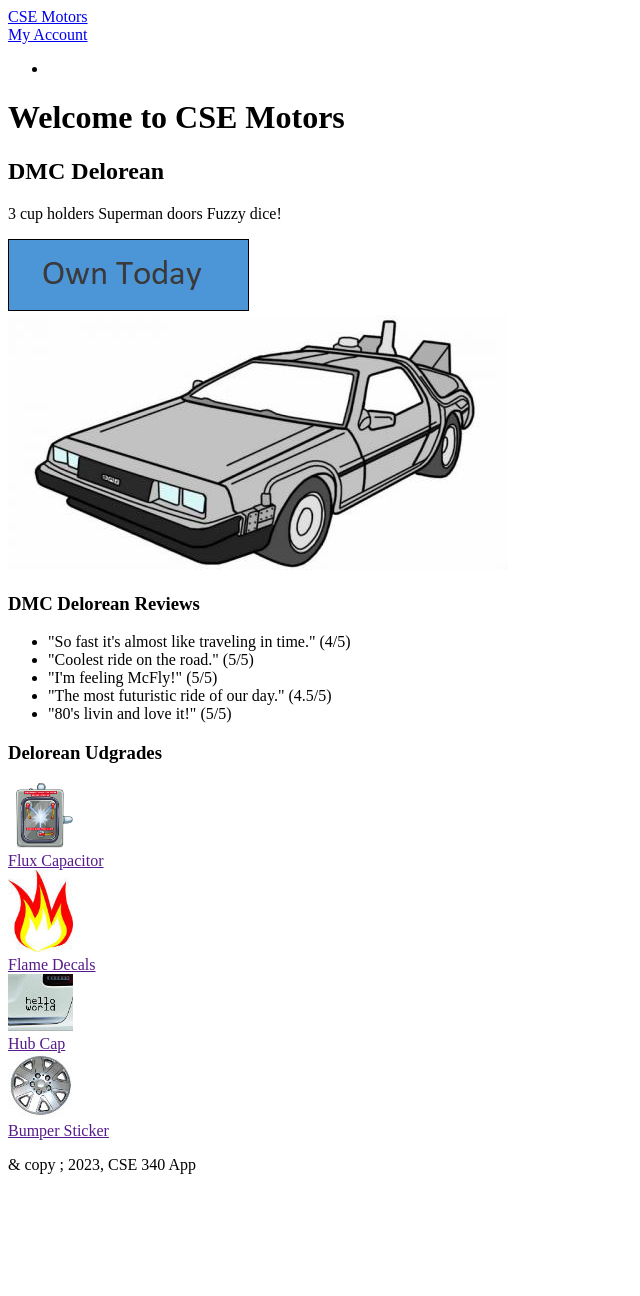
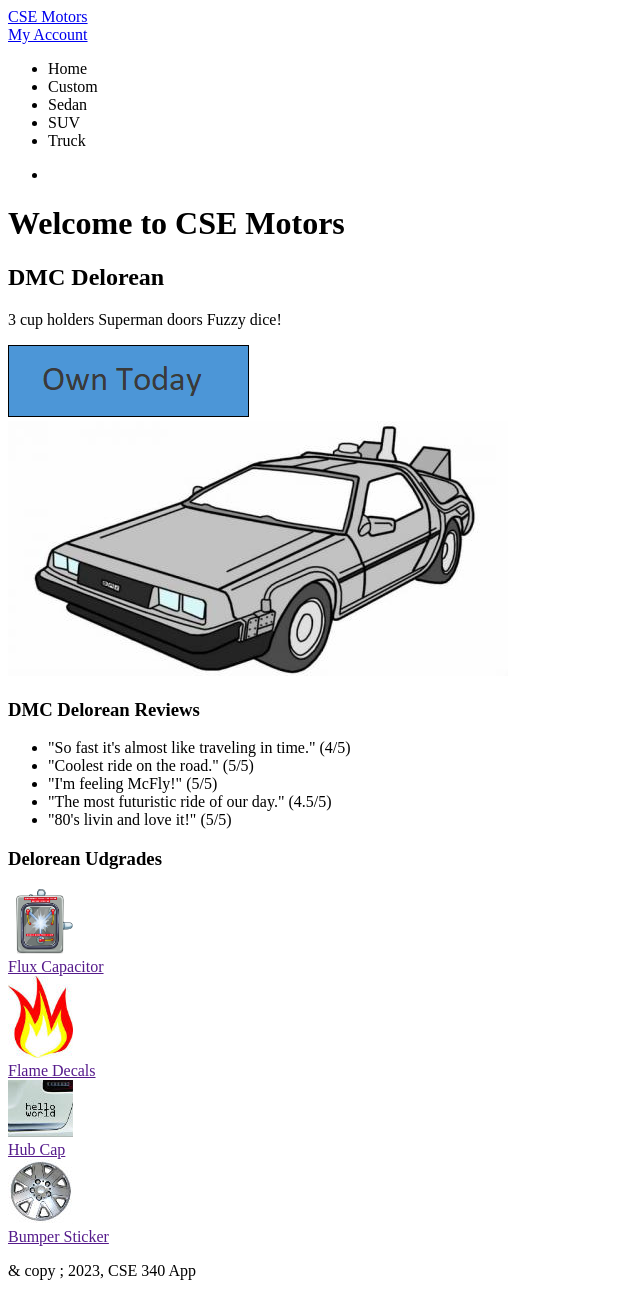
Before and after one commit to natanri/CSE340, a Node server app: page / in a window 1280 px wide. Shown: the whole page, without its empty margins (0-640 px from the left). Before the commit the page ends 1174 px from the top, so only its background shows below. Run offline with Node 20, Linux system fonts and the light colour scheme; data that the repository does not hold is empty; some libraries are stand-ins or nearby versions.

Commit message:
reorganized head, header and footer

```diff
--- a/views/index.ejs
+++ b/views/index.ejs
@@ -4,7 +4,7 @@
     <meta charset="UTF-8">
     <meta http-equiv="X-UA-Compatible" content="IE=Edge">
     <meta name="viewport" content="width=device-width, initial-scale=1.0">
-    <title> title | CSE 340 App</title>
+    <title> <%- title %> | CSE 340 App</title>
     <link rel="stylesheet" href="/css/styles.css">
     <link rel="shorcut icon" href="./images/site/favicon-32x32.png">
     <style>
--- a/views/partials/head.ejs
+++ b/views/partials/head.ejs
@@ -1,12 +1,17 @@
-<!DOCTYPE html>
+ <!DOCTYPE html>
 <html lang="en">
 <head>
     <meta charset="UTF-8">
     <meta http-equiv="X-UA-Compatible" content="IE=Edge">
     <meta name="viewport" content="width=device-width, initial-scale=1.0">
-    <title><%- title %> | CSE 340 App</title>
-    <link rel="stylesheet" href="/css/stylesheet.css">
-
+    <title> <%- title %> | CSE 340 App</title>
+    <link rel="stylesheet" href="/css/styles.css">
+    <link rel="shorcut icon" href="./images/site/favicon-32x32.png">
+    <style>
+        .item5{
+            width: 180px;
+        }
+    </style>
 </head>
 <body>
 
--- a/views/partials/headers.ejs
+++ b/views/partials/headers.ejs
@@ -1,8 +1,19 @@
-<header id="top-header">
-    <span class="siteName">
-      <a href="/" title="Return to home page">CSE Motors</a>
-    </span>
-    <div id="tools">
-      <a title="Click to log in" href="/account/login">My Account</a>
-    </div>
+<div class="container">
+  <header id="top-header">
+      <span class="siteName">
+      <a href="/" title="Return to home page" id="cse">CSE Motors</a>
+      </span>
+      <div id="tools">
+      <a title="Click to log in" href="/account/login" id="account">My Account</a>
+      </div>
   </header>
+
+  <nav class="navigator">
+      <ul>
+          <li>Home</li>
+          <li>Custom</li>
+          <li>Sedan</li>
+          <li>SUV</li>
+          <li>Truck</li>
+      </ul>
+  </nav>
```
